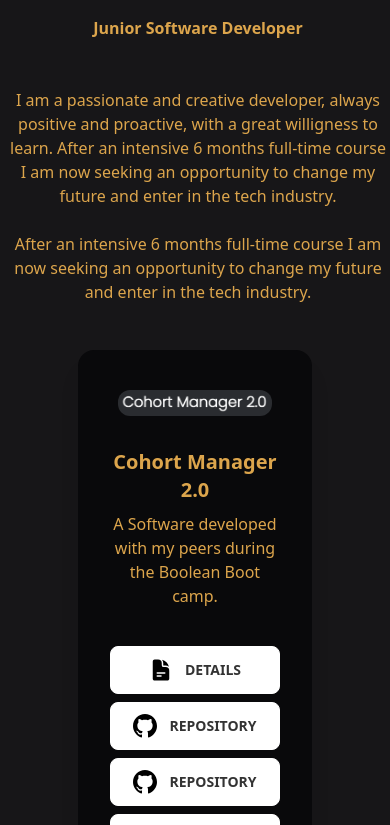
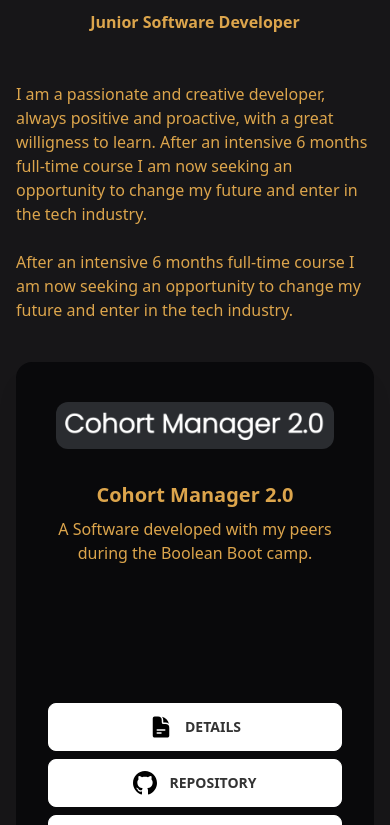
Before and after one commit to Noemi890/tbc, a React (Create React App) app: page / in a window 390 px wide. Shown: the part 558-1383 px from the top of the page. Built offline with nearby package versions, Linux system fonts and the light colour scheme.

Commit message:
feat: layout structure

```diff
--- a/src/components/Hero.jsx
+++ b/src/components/Hero.jsx
@@ -7,9 +7,9 @@ const Hero = () => {
           src="https://scontent-lcy1-1.xx.fbcdn.net/v/t1.6435-9/60873400_2451031878242219_48501407816351744_n.jpg?_nc_cat=111&ccb=1-7&_nc_sid=174925&_nc_ohc=N_h3kzdh74sAX9_9spi&_nc_ht=scontent-lcy1-1.xx&oh=00_AfAflIPbXSoYQiqYZHdJ9AldbSx3tlJjEy6l9KVnGr-BFA&oe=646F3001"
           className="max-w-sm rounded-lg shadow-2xl"
         />
-        <div className="pl-1.5">
-          <h1 className="text-5xl font-bold">Enza Noemi Caggiano</h1>
-          <p className="py-6 font-bold">
+        <div className="px-4">
+          <h1 className="text-5xl font-bold text-center">Enza Noemi Caggiano</h1>
+          <p className="py-6 font-bold text-center">
             Junior Software Developer
           </p>
           <p className="py-6">
--- a/src/components/Main.jsx
+++ b/src/components/Main.jsx
@@ -4,7 +4,7 @@ import Footer from "./Footer";
 
 const Main = () => {
   return (
-    <div className="bg-base-200 text-center lg:text-start">
+    <div className="bg-base-200">
       <Hero />
       <Projects />
       <Footer />
--- a/src/components/Projects.jsx
+++ b/src/components/Projects.jsx
@@ -12,7 +12,7 @@ const Projects = () => {
               id={`item${i + 1}`}
               className="carousel-item justify-center w-full mb-8"
             >
-              <div className="card w-3/5 bg-base-100 shadow-xl">
+              <div className="card mx-4 lg:w-3/5 bg-base-100 shadow-xl">
                 <figure className="px-10 pt-10">
                   <img src={proj.img} alt={proj.name} className="rounded-xl" />
                 </figure>
```
